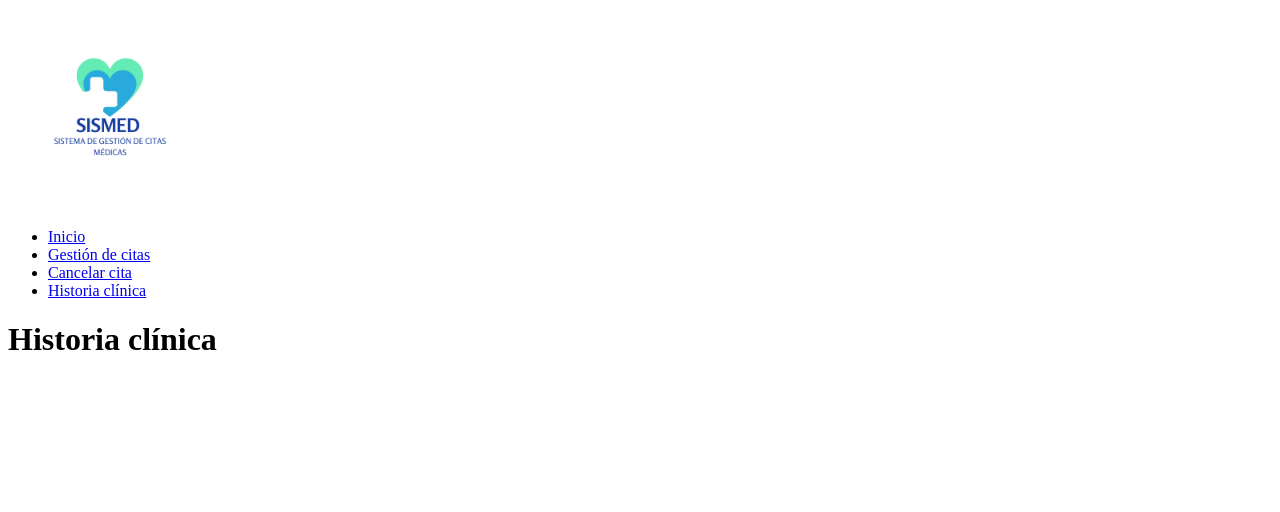
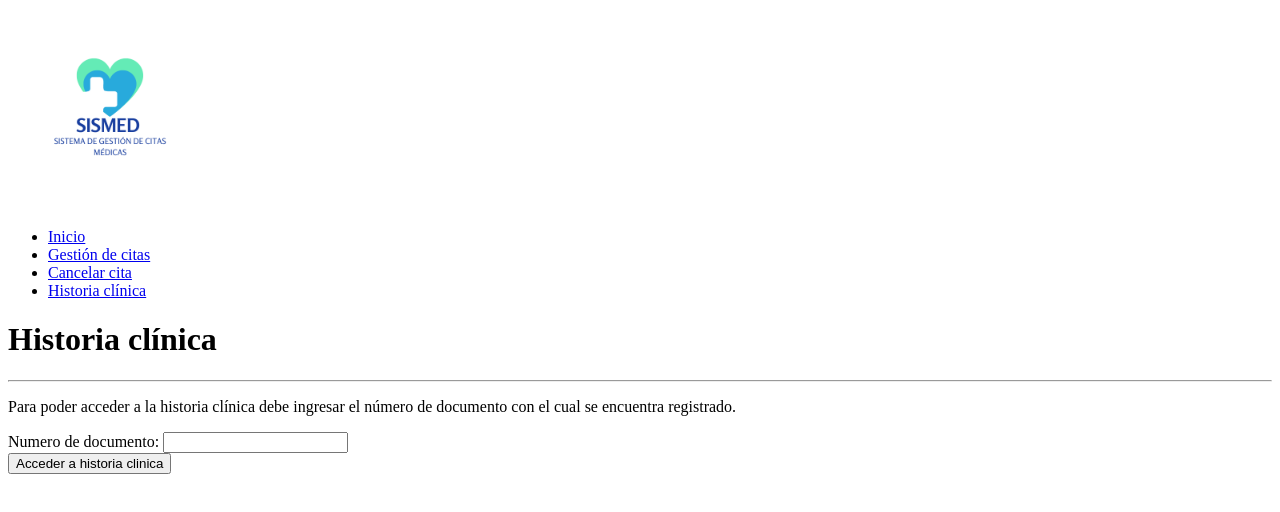
Before and after one commit to ivanch007/Gestion-citas, a plain HTML site: page historiaclinica.html in a window 1280 px wide. Drawn offline with Linux system fonts and the light colour scheme.

Commit message:
Se crean dos nuevos documentos y se modifica la historia clinica

```diff
--- a/historiaclinica.html
+++ b/historiaclinica.html
@@ -25,5 +25,16 @@
 
     <div class="titulo">
         <h1>Historia clínica</h1>
+        <hr>
     </div>
+
+    <div class="historia">
+        <p>Para poder acceder a la historia clínica debe ingresar el número de documento con el cual se encuentra registrado.</p>
+
+        <form>
+            <label>Numero de documento: </label>
+            <input type="number">
+        </form>
+    </div>
+    <input type="button" value="Acceder a historia clinica">
 </body>
```
Also changed, not shown: login.html (added, +11 -0 lines), signup.html (added, +11 -0 lines).
